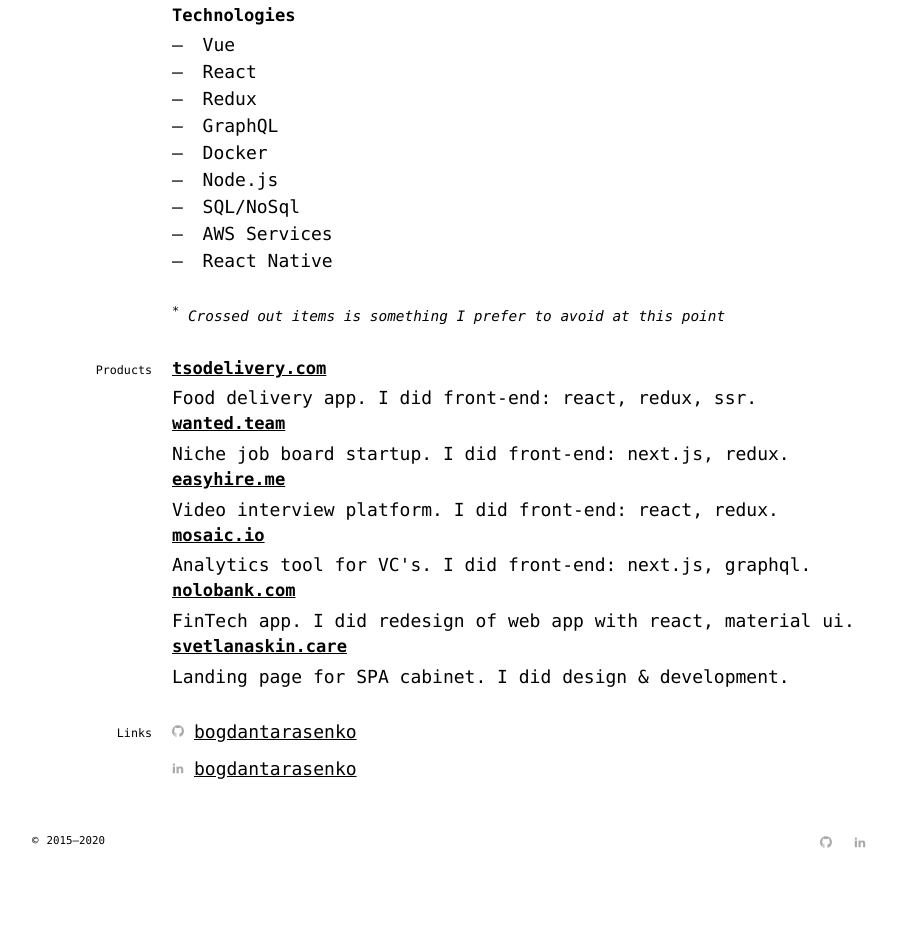
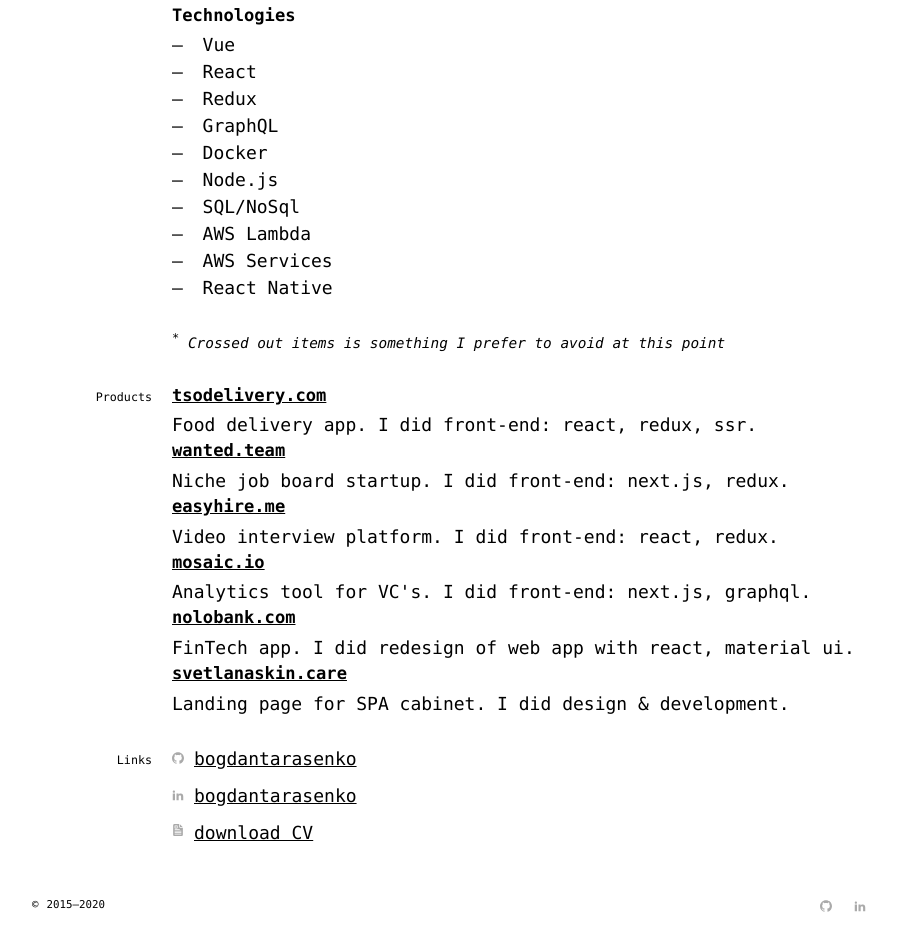
Before and after one commit to bogdantarasenko/bogdantarasenko.github.io, a plain HTML site: page index.html in a window 1280 px wide. Shown: the part 478-1426 px from the top of the page, without its empty margins (188-1085 px from the left). Before the commit the page ends 1362 px from the top, so only its background shows below. Drawn offline with nearby package versions, Linux system fonts and the light colour scheme.

Commit message:
resume upload

```diff
--- a/index.html
+++ b/index.html
@@ -1,10 +1,12 @@
 <!DOCTYPE html>
 <html>
+
 <head>
     <meta charset="utf-8">
     <link rel="stylesheet" href="./styles.css">
 </head>
-    <body>
+
+<body id="content2">
     <div id="root">
         <div class="cmkq3dn">
             <div class="h1rj88kd">
@@ -64,6 +66,7 @@
                                 <li>Docker</li>
                                 <li>Node.js</li>
                                 <li>SQL/NoSql</li>
+                                <li>AWS Lambda</li>
                                 <li>AWS Services</li>
                                 <li>React Native</li>
                             </ul>
@@ -175,6 +178,25 @@
                                         fill="#aaa"></path>
                                 </svg>bogdantarasenko</a>
                         </div>
+                        <div class="l1n5w1dd">
+                            <a class="lqqknp2 t8j2n0v u1n9e5jq ln7kneg l1rk3afo" id="downloadPDF" rel="noopener" target="_blank">
+                                <svg xmlns="http://www.w3.org/2000/svg" id="Capa_1" enable-background="new 0 0 512 512"
+                                    height="12px" viewBox="0 0 512 512" width="12px" style="margin-top: 5px">
+                                    <g>
+                                        <path d="m142.468 94.267h66.398v66.399h-66.398z" data-original="#000000"
+                                            class="active-path" data-old_color="#000000" fill="#AAAAAA" />
+                                        <path
+                                            d="m360.433 128.533h94.581l-119.747-119.746v94.58c0 13.877 11.29 25.166 25.166 25.166z"
+                                            data-original="#000000" class="active-path" data-old_color="#000000"
+                                            fill="#AAAAAA" />
+                                        <path
+                                            d="m360.433 158.533c-30.418 0-55.166-24.747-55.166-55.166v-103.367h-201.9c-30.419 0-55.167 24.748-55.167 55.167v401.666c0 30.419 24.748 55.167 55.166 55.167h305.268c30.419 0 55.166-24.748 55.166-55.167v-298.3zm-247.965-79.266c0-8.284 6.715-15 15-15h96.398c8.285 0 15 6.716 15 15v96.399c0 8.284-6.715 15-15 15h-96.398c-8.285 0-15-6.716-15-15zm15 145.667h192.799c8.285 0 15 6.716 15 15s-6.715 15-15 15h-192.799c-8.285 0-15-6.716-15-15 0-8.285 6.715-15 15-15zm257.066 222.798h-257.066c-8.285 0-15-6.716-15-15s6.715-15 15-15h257.066c8.283 0 15 6.716 15 15 0 8.285-6.717 15-15 15zm0-64.265h-257.066c-8.285 0-15-6.716-15-15s6.715-15 15-15h257.066c8.283 0 15 6.716 15 15s-6.717 15-15 15zm0-64.268h-257.066c-8.285 0-15-6.716-15-15s6.715-15 15-15h257.066c8.283 0 15 6.716 15 15s-6.717 15-15 15z"
+                                            data-original="#000000" class="active-path" data-old_color="#000000"
+                                            fill="#AAAAAA" />
+                                    </g>
+                                </svg>
+                                download CV</a>
+                        </div>
                     </div>
                 </div>
             </div>
@@ -213,5 +235,22 @@
             </div>
         </div>
     </div>
+    <!-- jQuery library -->
+    <script src="https://cdnjs.cloudflare.com/ajax/libs/jquery/3.5.1/jquery.min.js"></script>
+    <script src="https://cdnjs.cloudflare.com/ajax/libs/dom-to-image/2.6.0/dom-to-image.min.js" integrity="sha256-c9vxcXyAG4paArQG3xk6DjyW/9aHxai2ef9RpMWO44A=" crossorigin="anonymous"></script>
+
+    <!-- jsPDF library -->
+    <script src="https://cdnjs.cloudflare.com/ajax/libs/jspdf/1.5.3/jspdf.min.js"></script>
+    <script>
+        $('#downloadPDF').click(function () {
+            domtoimage.toPng(document.getElementById('content2'))
+            .then(function (blob) {
+                var pdf = new jsPDF('l', 'pt', [$('#content2').width(), $('#content2').height()]);
+                pdf.addImage(blob, 'PNG', 0, 0, $('#content2').width(), $('#content2').height());
+                pdf.save("test.pdf");
+            });
+        });
+    </script>
 </body>
+
 </html>
```
Lines whose indentation alone changed are shown as unchanged.
